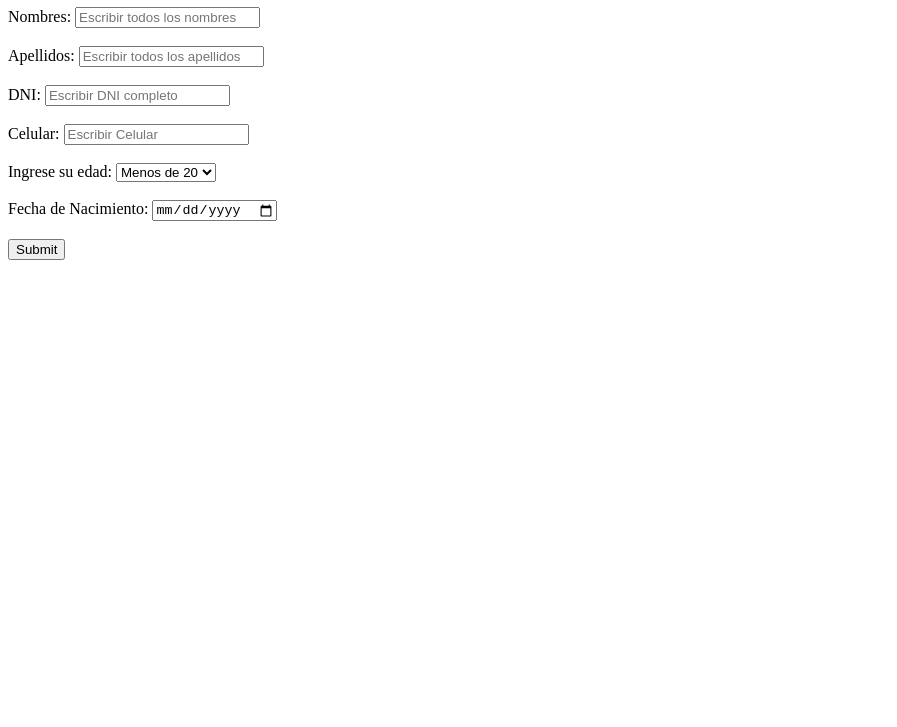
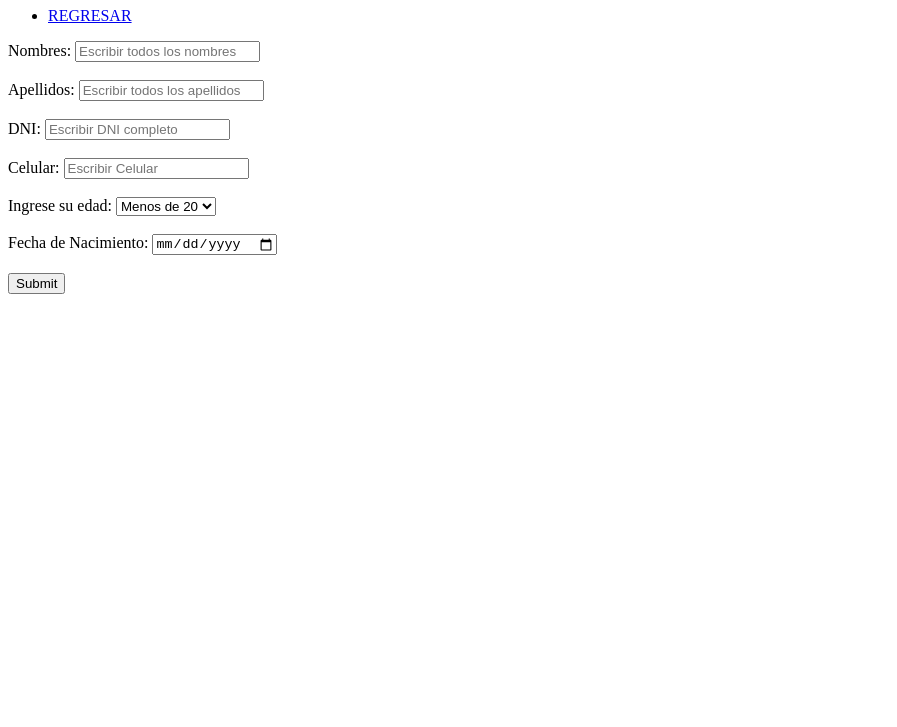
Before and after one commit to JordanSalas-S/HTML-3-R, a plain HTML site: page formulario.html in a window 1280 px wide. Shown: the part 73-800 px from the top of the page, without its empty margins (0-897 px from the left). Drawn offline with Linux system fonts and the light colour scheme.

Commit message:
creacion de link de para la pagina formulario

```diff
--- a/formulario.html
+++ b/formulario.html
@@ -7,6 +7,11 @@
 </head>
 <body>
     <h1>FORMULARIO DE REGISTRO DE PERSONAL OBRERO</h1>
+    <ul>
+        <li>
+            <a href="./index.html">REGRESAR</a>
+        </li>
+    </ul>
     <form action="/mensaje.html">
         <div>
             <label for="firstName">Nombres:</label>
```
Also changed, not shown: index.html (+1 -0 lines).
